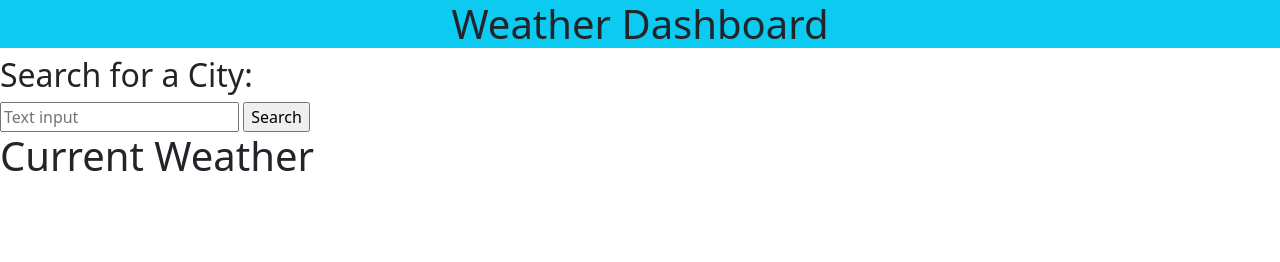
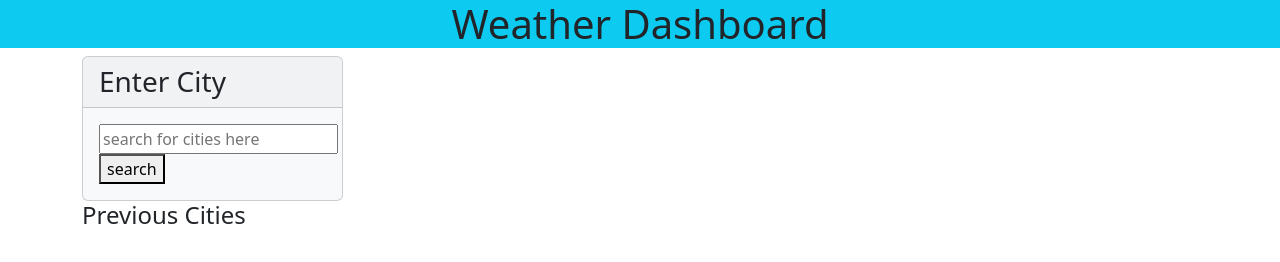
Before and after one commit to kmstephens437/06-Weather-Checker, a plain HTML site: page Index.html in a window 1280 px wide. Drawn offline with nearby package versions, Linux system fonts and the light colour scheme.

Commit message:
Creating left side cards

```diff
--- a/Index.html
+++ b/Index.html
@@ -14,18 +14,26 @@
     <nav>
         <h1 class="text-center bg-info">Weather Dashboard</h1>
     </nav>
-    <div class=columns>
-        <div class="column is-muliline is-size-3 is-one-fifth">
-            <h2 class="title is-">Search for a City:</h2>
-            <input class="input" type="text" placeholder="Text input">
-            <input class="button" type="submit" value="Search">
+    <div class="container">
+        <div class="row">
+            <div class="col-12 col-md-4 col-lg-3">
+                <div class="card bg-light">
+                    <h3 class="card-header">Enter City</h3>
+                    <form id="searchForm" class="card-body">
+                        <input class="form" id="cityName" type="text" placeholder="search for cities here">
+                        <button type="submit" class="btn-info btn-sm btn-outline-dark">search</button>
+                    </form>
+                </div>
+            </div>
+            <div id="recentSearches">
+                <h4 class="card-header">Previous Cities</h4>
+                <div class="card-body d-inline-flex flex-wrap">
+                </div>
+            </div>
         </div>
-        <div class="column is four-fifths">
-            <h1 class="title is-">Current Weather</h1>
-        </div>
-    <main>
+    </div>
 
-    </main>
+
 </body>
 
 </html>
```
